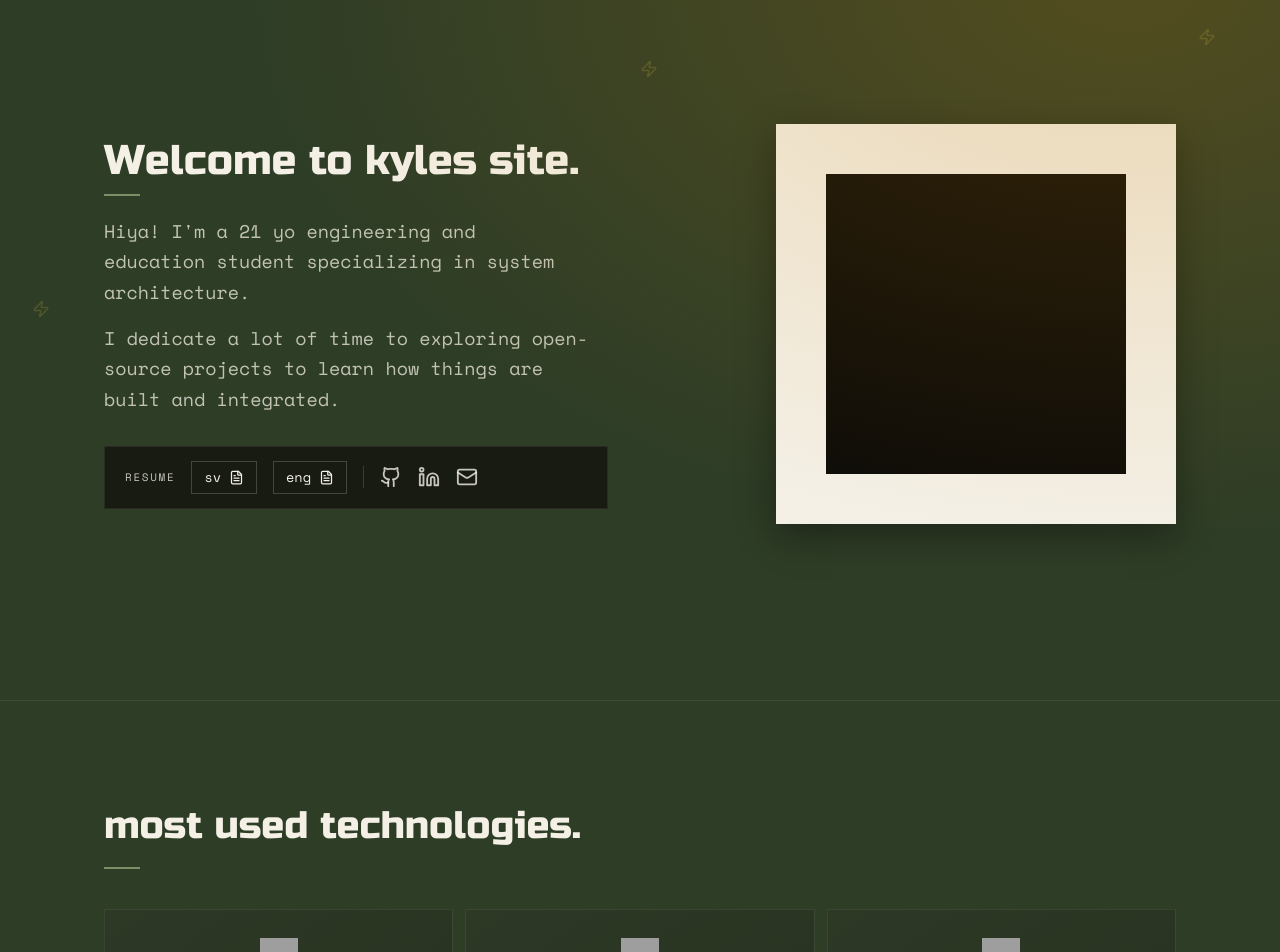
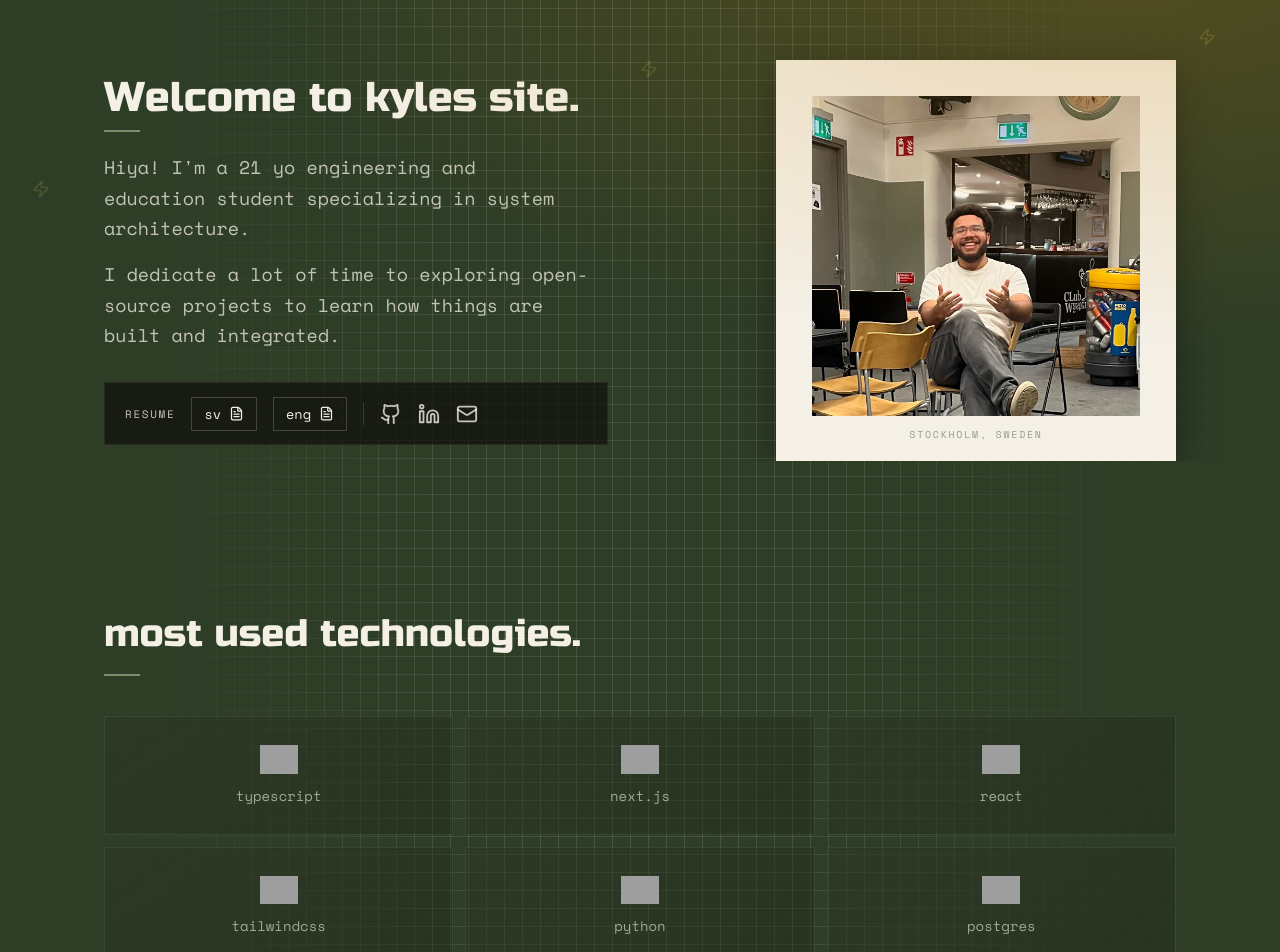
Before and after one commit to KyleBoBa/portfolio, a Next.js app: page / in a window 1280 px wide. Shown: the part 100-1052 px from the top of the page. Built offline with nearby package versions, Linux system fonts and the light colour scheme; grey boxes are pictures that could not be loaded.

Commit message:
added images

```diff
--- a/app/about/page.tsx
+++ b/app/about/page.tsx
@@ -49,8 +49,8 @@ const FACTS: { id: string; label: React.ReactNode; content: React.ReactNode }[]
 export default function About() {
   return (
     <div
-      className="min-h-screen"
-      style={{ backgroundColor: "var(--ws-sage)", color: "var(--ws-cream)" }}
+      className="min-h-screen sage-surface"
+      style={{ color: "var(--ws-cream)" }}
     >
       <Navbar />
 
--- a/app/page.tsx
+++ b/app/page.tsx
@@ -55,13 +55,12 @@ export default function Home() {
   );
 
   return (
-    <div className="min-h-screen page-slide-enter" style={{ backgroundColor: "var(--ws-sage)", color: "var(--ws-cream)" }}>
+    <div className="min-h-screen page-slide-enter sage-surface" style={{ color: "var(--ws-cream)" }}>
       <Navbar poweredCount={powered.size} onContactClick={scrollToContact} />
 
       {/* ── Hero — dark sage wall ──────────────────────── */}
       <section
         className="relative overflow-hidden"
-        style={{ backgroundColor: "var(--ws-sage)", color: "var(--ws-cream)" }}
       >
         {/* Amber lamp glow — upper right corner */}
         <div
@@ -87,7 +86,7 @@ export default function Home() {
 
         <div
           className="mx-auto w-full max-w-6xl px-10"
-          style={{ minHeight: "100vh", display: "flex", alignItems: "center", paddingTop: "7rem", paddingBottom: "4rem" }}
+          style={{ minHeight: "60vh", display: "flex", paddingTop: "20vh"}}
         >
           <div className="grid w-full grid-cols-1 items-center gap-16 sm:grid-cols-2">
 
@@ -183,19 +182,45 @@ export default function Home() {
               </div>
             </div>
 
-            {/* right — cream-matted photo placeholder */}
+            {/* right — cream-matted photo */}
             <div className="flex justify-center sm:justify-end">
               <div
                 style={{
                   backgroundColor: "var(--ws-cream)",
-                  padding: 50,
+                  padding: "36px 36px 18px",
                   width: 400,
-                  height: 400,
                   flexShrink: 0,
                   boxShadow: "0 10px 36px rgba(0,0,0,0.40)",
+                  display: "flex",
+                  flexDirection: "column",
                 }}
               >
-                <div style={{ backgroundColor: "#0d0c08", width: "100%", height: "100%" }} />
+                {/* eslint-disable-next-line @next/next/no-img-element */}
+                <img
+                  src="/full-body-draft.jpg"
+                  alt="Kyle Boström Balthazar"
+                  style={{
+                    width: "100%",
+                    height: 320,
+                    objectFit: "cover",
+                    objectPosition: "top center",
+                    display: "block",
+                  }}
+                />
+                <p
+                  style={{
+                    marginTop: 12,
+                    fontSize: "0.62rem",
+                    letterSpacing: "0.18em",
+                    textTransform: "uppercase",
+                    color: "rgba(28,26,20,0.40)",
+                    fontFamily: "var(--font-space-mono), monospace",
+                    textAlign: "center",
+                    flexShrink: 0,
+                  }}
+                >
+                  stockholm, sweden
+                </p>
               </div>
             </div>
           </div>
@@ -205,8 +230,7 @@ export default function Home() {
       {/* ── Skills ──────────────────────────────────────── */}
       <section
         id="skills"
-        className="relative py-24"
-        style={{ borderTop: "1px solid rgba(244,240,230,0.08)" }}
+        className="relative py-36"
       >
         <div className="mx-auto max-w-6xl px-10">
           <div className="mb-10">
@@ -224,8 +248,7 @@ export default function Home() {
       {/* ── Projects — pinned paper cards ────────────────── */}
       <section
         id="project"
-        className="relative py-28"
-        style={{ borderTop: "1px solid rgba(244,240,230,0.08)" }}
+        className="relative"
       >
         <div className="absolute top-14 left-1/3 z-10">
           <GeneratorSpot id={3} powered={powered.has(3)} onPower={handlePower} />
@@ -256,7 +279,6 @@ export default function Home() {
       <section
         id="contact"
         className="relative py-28"
-        style={{ borderTop: "1px solid rgba(244,240,230,0.08)" }}
       >
         <div className="absolute top-8 right-20 z-10">
           <GeneratorSpot id={4} powered={powered.has(4)} onPower={handlePower} />
--- a/app/projects/fuchsdash/page.tsx
+++ b/app/projects/fuchsdash/page.tsx
@@ -15,6 +15,7 @@ export default function FuchsDash() {
       name="project fuchs."
       tagline="real-time sample flow dashboard for a chemical process research lab at KTH"
       tags={["next.js", "typescript", "postgres", "docker", "prisma", "tailwind", "python"]}
+      screenshots={["/fuchs-dash1.png"]}
       sections={[
         {
           title: "overview",
--- a/app/projects/movie-search/page.tsx
+++ b/app/projects/movie-search/page.tsx
@@ -15,6 +15,7 @@ export default function MovieSearch() {
       tagline="search, browse, and save movies — a react SPA built with Vite"
       tags={["react", "javascript", "vite", "react router", "context api", "css"]}
       githubUrl="https://github.com/KyleBoBa/movie-search"
+      screenshots={["/movie-search1.png"]}
       sections={[
         {
           title: "overview",
--- a/app/projects/page.tsx
+++ b/app/projects/page.tsx
@@ -43,8 +43,8 @@ const ROTATIONS = [-1.4, 0.9, -0.6, 1.1];
 export default function Projects() {
   return (
     <div
-      className="min-h-screen"
-      style={{ backgroundColor: "#2e3d26", color: "#f4f0e6" }}
+      className="min-h-screen sage-surface"
+      style={{ color: "#f4f0e6" }}
     >
       <Navbar />
 
```
